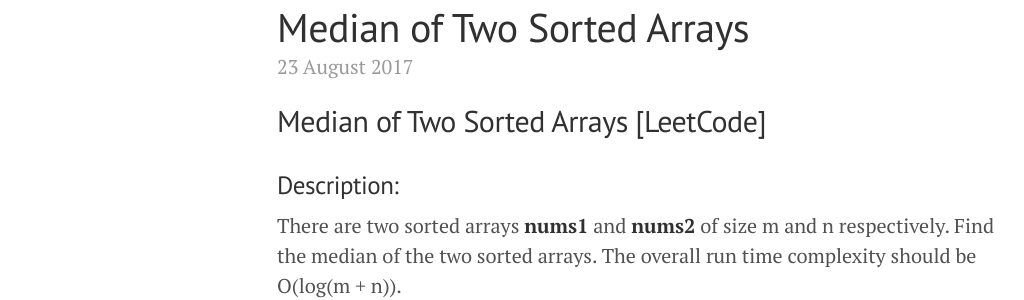
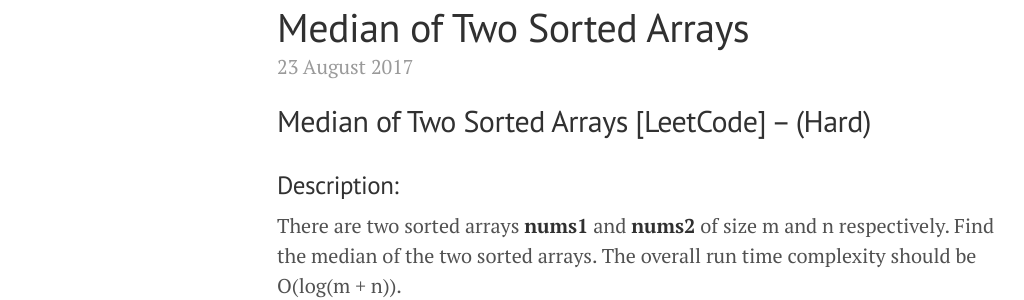
Before and after one commit to washifu/CodeBlog, a Jekyll site: the page built from _posts/2017-08-23-Median_of_Two_Sorted_Arrays.md, in a window 1280 px wide and 900 px high. Shown: the part 130-430 px from the top of the window, without its empty margins (3-1027 px from the left). Built offline with Jekyll 4.4.1, drawn with Linux system fonts in a browser that asks for light colours; comment, search, counter and statistics services are not loaded.

Commit message:
Update 2017-08-23-Median_of_Two_Sorted_Arrays.md

```diff
--- a/_posts/2017-08-23-Median_of_Two_Sorted_Arrays.md
+++ b/_posts/2017-08-23-Median_of_Two_Sorted_Arrays.md
@@ -4,7 +4,7 @@
 comments: true
 ---
 
-## Median of Two Sorted Arrays [LeetCode]
+## Median of Two Sorted Arrays [LeetCode] -- (Hard)
 
 ### Description:
 There are two sorted arrays **nums1** and **nums2** of size m and n respectively.
```
